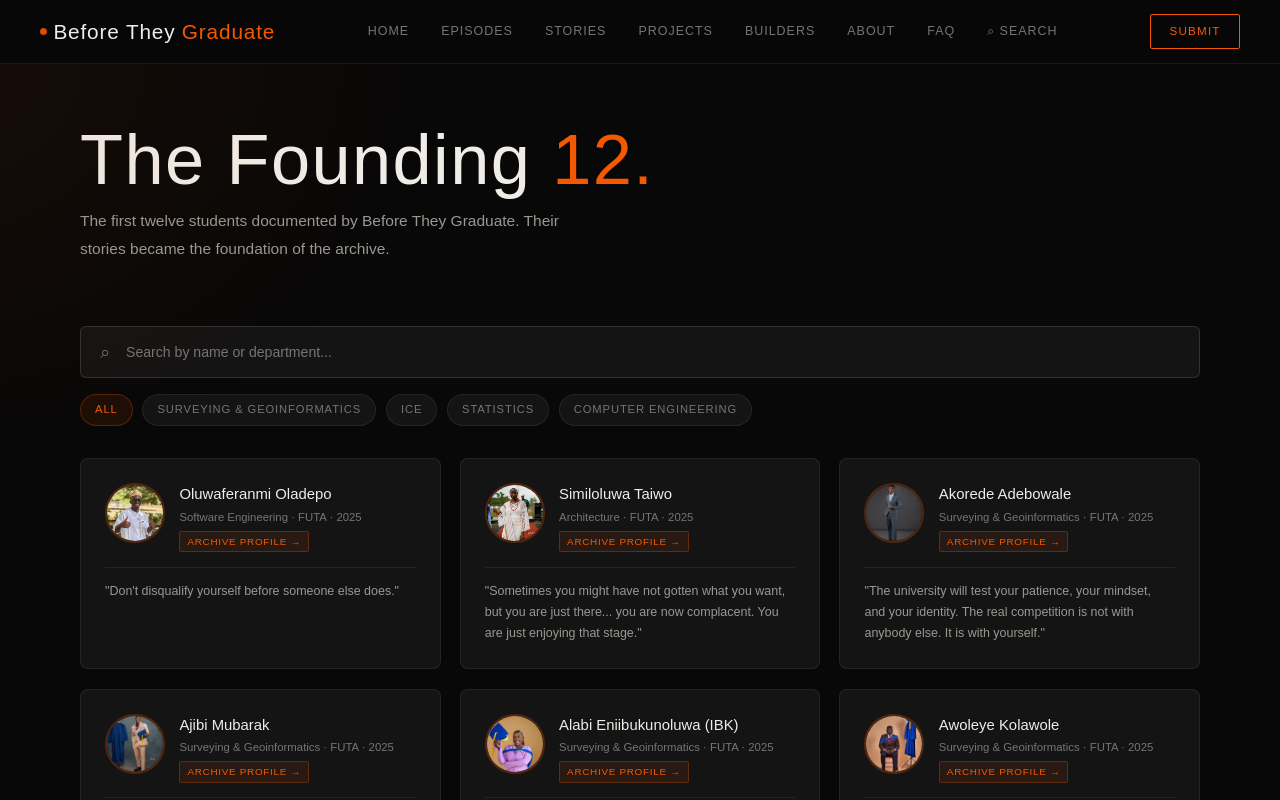
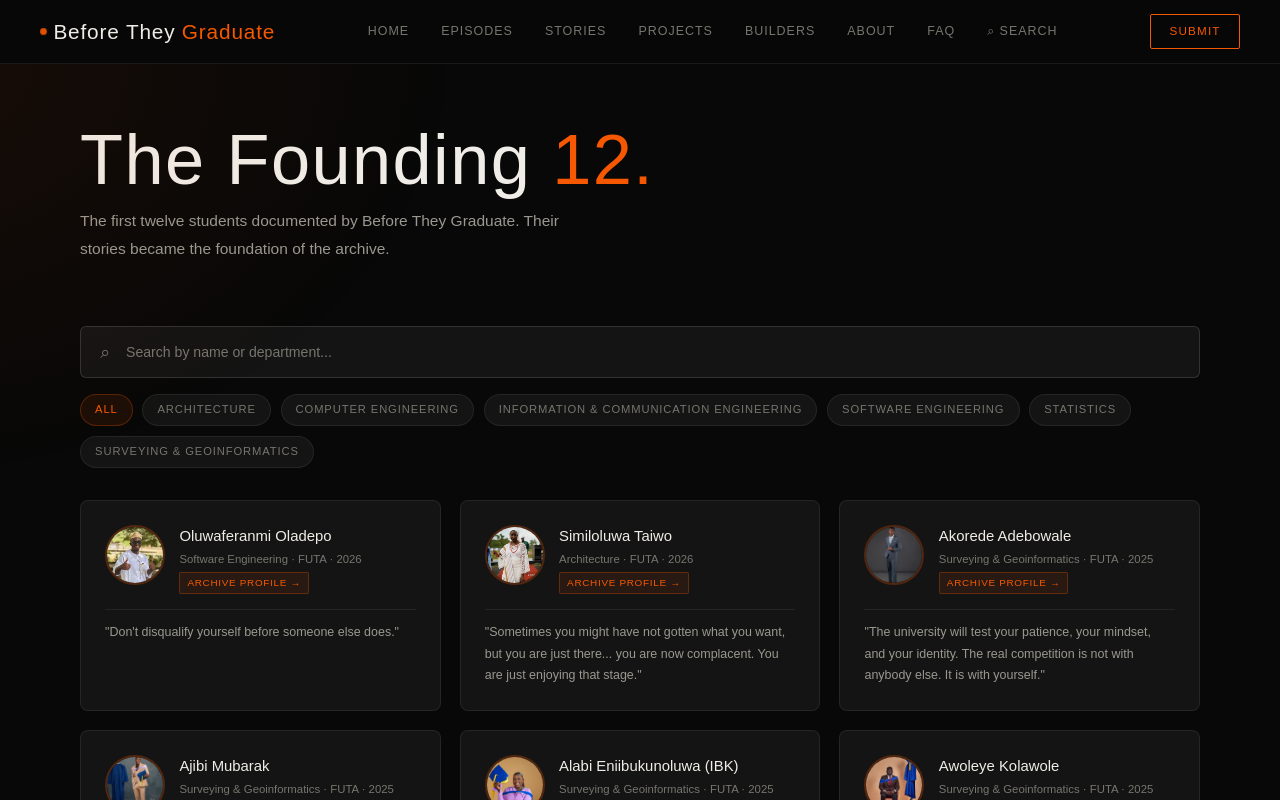
Before and after one commit to Lius-0x1/btg, a Next.js app: page /builders in a window 1280 px wide. Shown: the top 800 px of the page. Built offline with nearby package versions, Linux system fonts and the light colour scheme.

Commit message:
s2 latest update

```diff
--- a/src/components/BuildersGrid.jsx
+++ b/src/components/BuildersGrid.jsx
@@ -1,20 +1,20 @@
 "use client";
-import { useState } from "react";
+import { useState, useMemo } from "react";
 import Image from "next/image";
 import Link from "next/link";
 import builders from "@/data/builders";
 
-const deptFilters = [
-  { value: "all", label: "All" },
-  { value: "Surveying & Geoinformatics", label: "Surveying & Geoinformatics" },
-  { value: "Information & Communication Engineering", label: "ICE" },
-  { value: "Statistics", label: "Statistics" },
-  { value: "Computer Engineering", label: "Computer Engineering" },
-];
-
 export default function BuildersGrid() {
   const [search, setSearch] = useState("");
   const [dept, setDept] = useState("all");
+
+  // Derived directly from builders.js, so a new department shows up
+  // automatically the moment someone new is added — no hardcoded list to
+  // forget to update next season.
+  const deptFilters = useMemo(() => {
+    const unique = [...new Set(builders.map((b) => b.department))].sort();
+    return [{ value: "all", label: "All" }, ...unique.map((d) => ({ value: d, label: d }))];
+  }, []);
 
   const visible = builders.filter((b) => {
     const matchesSearch = b.name.toLowerCase().includes(search.toLowerCase()) || b.department.toLowerCase().includes(search.toLowerCase());
@@ -42,7 +42,7 @@
               <Image src={b.image} className="builder-photo" alt={b.name} width={60} height={60} />
               <div>
                 <div className="builder-name">{b.name}</div>
-                <div className="builder-school">{b.department} · FUTA · 2025</div>
+                <div className="builder-school">{b.department} · FUTA · {b.season === "Season 2" ? "2026" : "2025"}</div>
                 <span className="builder-status">Archive Profile →</span>
               </div>
             </div>
```
